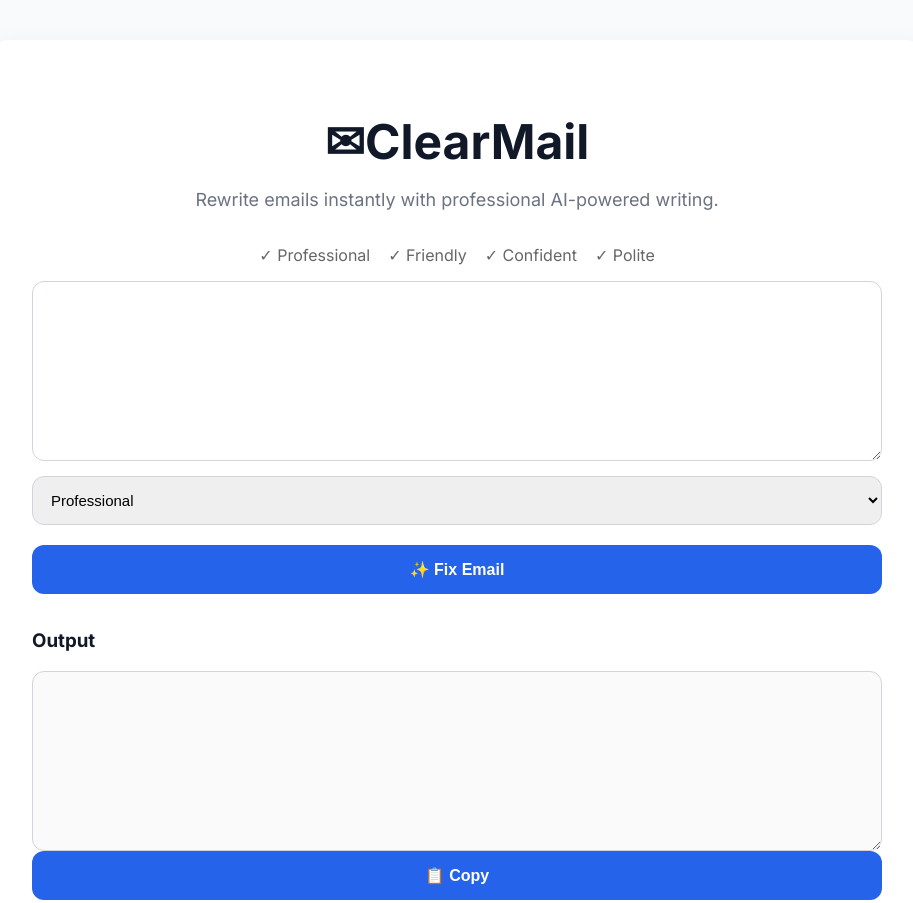
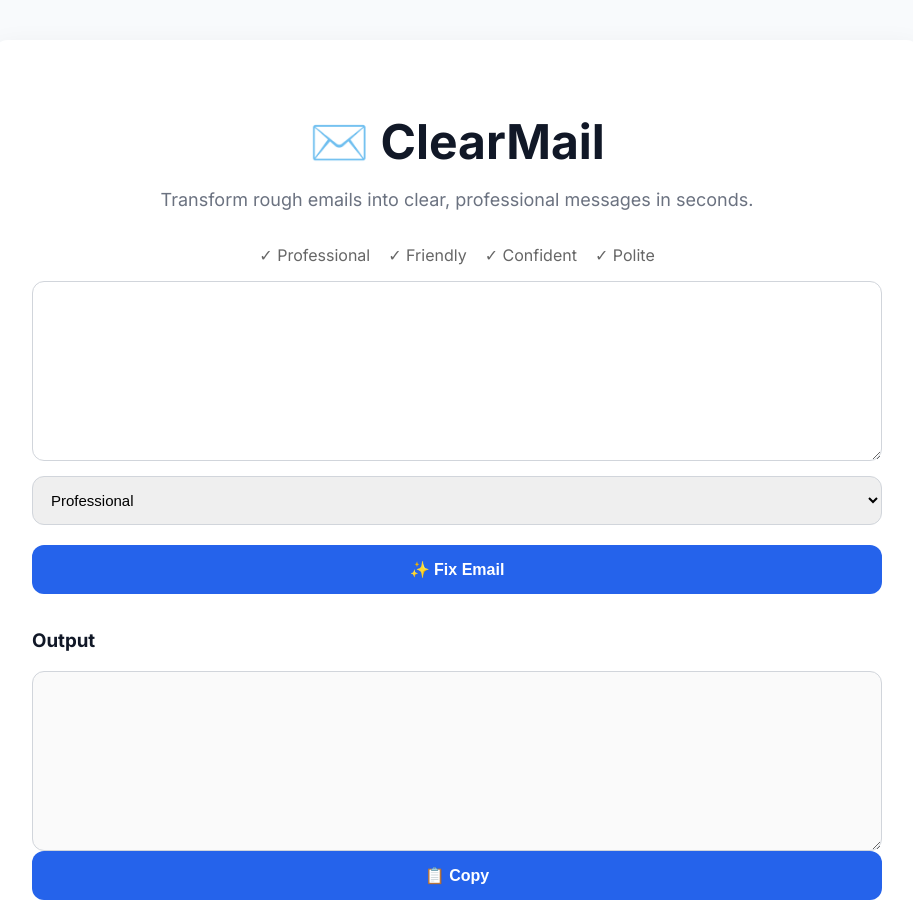
Before and after one commit to yannick-tech10/ClearMail, a website: page public/index.html in a window 1280 px wide. Shown: the top 903 px of the page, without its empty margins (183-1096 px from the left). Drawn offline with Linux system fonts and the light colour scheme.

```diff
--- a/public/index.html
+++ b/public/index.html
@@ -10,10 +10,10 @@
 
 <div class="container">
 
-    <h1>✉ClearMail</h1>
+    <h1>✉️ ClearMail</h1>
 
     <p class="tagline">
-        Rewrite emails instantly with professional AI-powered writing.
+        Transform rough emails into clear, professional messages in seconds.
     </p>
 
     <p style="text-align:center;color:#666;">
```
